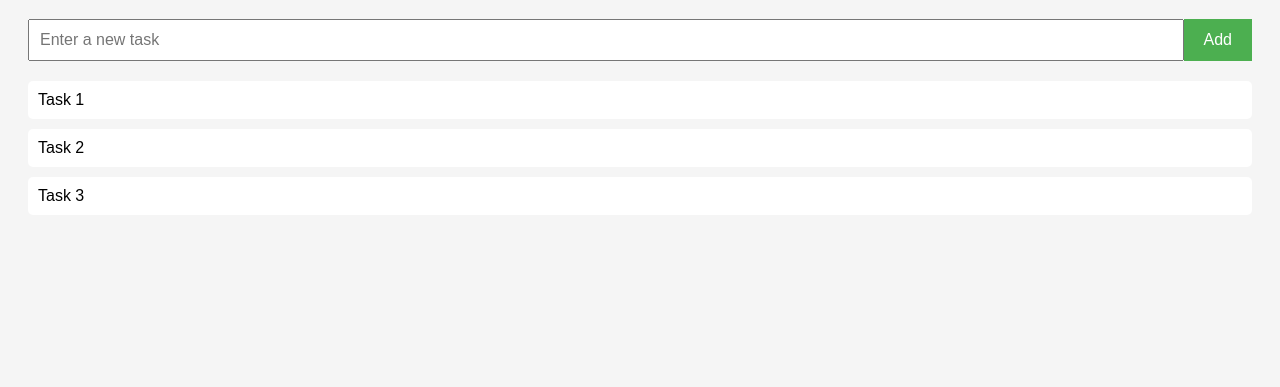
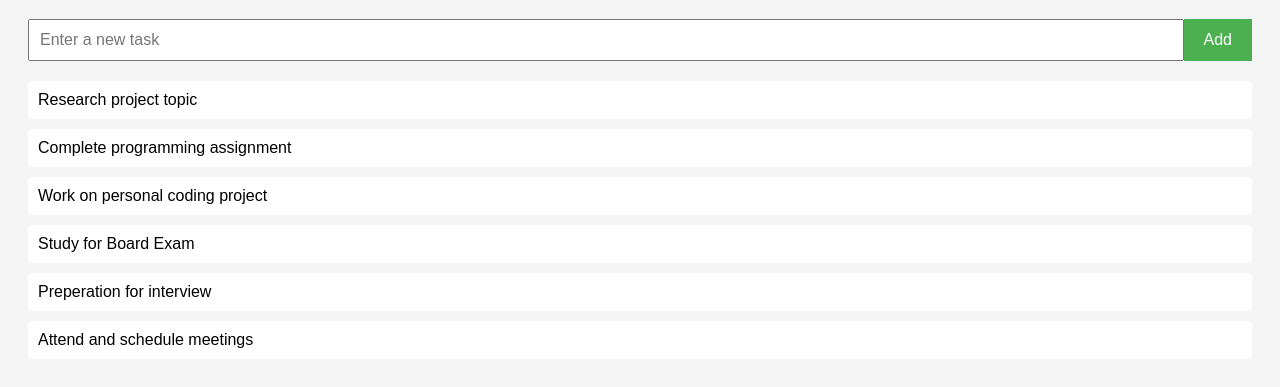
Before and after one commit to ori-on1/TODO-List, a plain HTML site: page index.html in a window 1280 px wide. Shown: the part 89-476 px from the top of the page. Drawn offline with Linux system fonts and the light colour scheme.

Commit message:
added tasks

```diff
--- a/index.html
+++ b/index.html
@@ -11,9 +11,12 @@
       <button type="button">Add</button>
     </form>
     <ul>
-      <li>Task 1</li>
-      <li>Task 2</li>
-      <li>Task 3</li>
+      <li>Research project topic</li>
+      <li>Complete programming assignment</li>
+      <li>Work on personal coding project</li>
+      <li>Study for Board Exam</li>
+      <li>Preperation for interview</li>
+      <li>Attend and schedule meetings</li>
     </ul>
   </body>
 </html>
```
